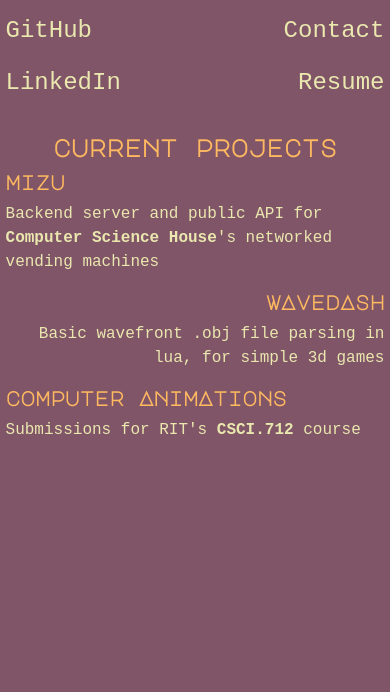
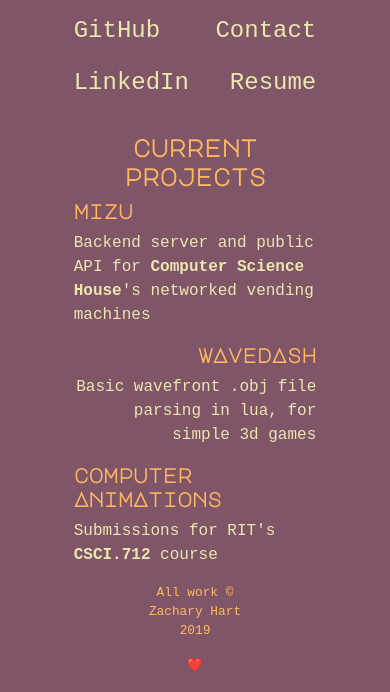
Before and after one commit to zthart/zthart.github.io, a plain HTML site: page index.html in a window 390 px wide. Shown: the part 390-1082 px from the top of the page. Before the commit the page ends 848 px from the top, so only its background shows below. Drawn offline with nearby package versions, Linux system fonts and the light colour scheme; a web font is replaced by a local one.

Commit message:
Some formatting for smaller screens

```diff
--- a/index.html
+++ b/index.html
@@ -24,17 +24,17 @@
                 </div>
             </div>
             <div class="row">
-                <div class="col-6">
+                <div class="col-4 offset-2">
                     <p class="lead"><a href="https://github.com/zthart">GitHub</a></p>
                     <p class="lead"><a href="https://linkedin.com/in/zthart">LinkedIn</a></p>
                 </div>
-                <div class="col-6">
+                <div class="col-4">
                     <p class="lead text-right"><a href="mailto:zach@zthart.me">Contact</a></p>
                     <p class="lead text-right"><a href="https://github.com/zthart/resume">Resume</a></p>
                 </div>
             </div>
             <div class="row">
-                <div class="col-lg-8 offset-lg-2 col-md-12 col-sm-12" style="margin-top: 1rem">
+                <div class="col-8 offset-2" style="margin-top: 1rem">
                     <h4 class="text-center"><strong>current projects</strong></h4>
 
                     <h5><a href="https://github.com/zthart/mizu">mizu</a></h5>
@@ -47,6 +47,12 @@
                     <p>Submissions for RIT's <strong>CSCI.712</strong> course</p>
                 </div>
             </div>
+            <div class="row footer">
+                <div class="col-4 offset-4">
+                    <p class="text-center"><small class="text-muted">All work &copy; Zachary Hart 2019</small></p>
+                    <p class="text-center"><small><a href="https://zach.moe/">❤️</a></small></p>
+                </div>
+            </div>
         </div>
 
     </body>
```
Also changed, not shown: graphics/index.html (+5 -5 lines).
